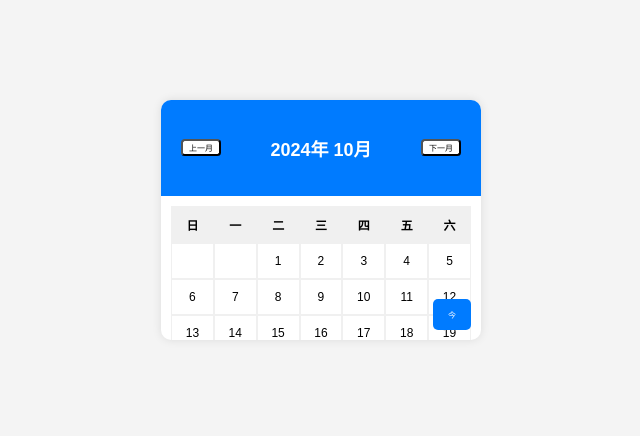
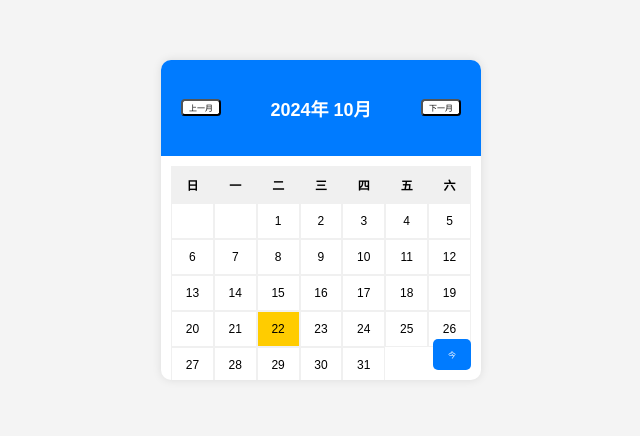
Before and after one commit to xcb157342/Myself_html, a website: page calendar.html in a window 1280 px wide. Shown: the part 180-616 px from the top of the page, without its empty margins (319-959 px from the left). Drawn offline with Linux system fonts and the light colour scheme.

Commit message:
在“main”上提交

```diff
--- a/calendar.css
+++ b/calendar.css
@@ -16,7 +16,7 @@ body {
     overflow: hidden;
     width: 8rem;
     position: relative;
-    height: 6rem;
+    height: 8rem;
 }
 
 .header {
```
Also changed, not shown: scripts.js (+7 -8 lines).
